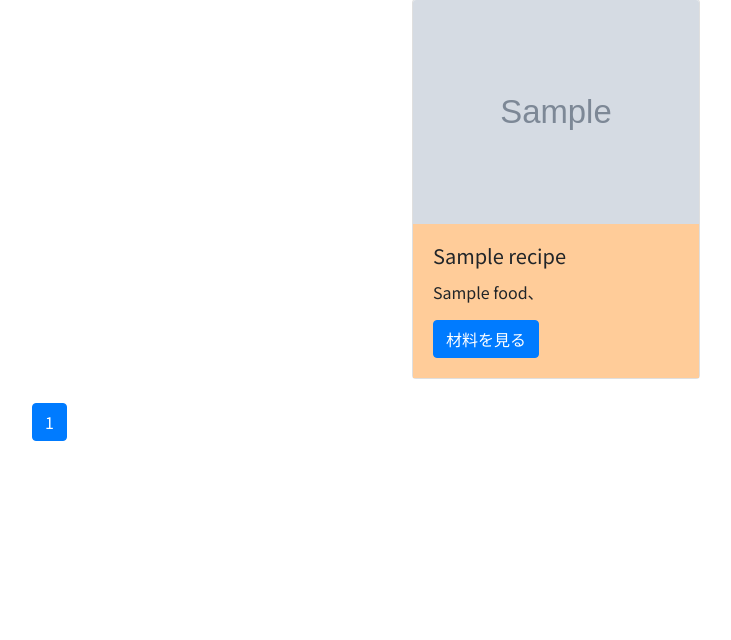
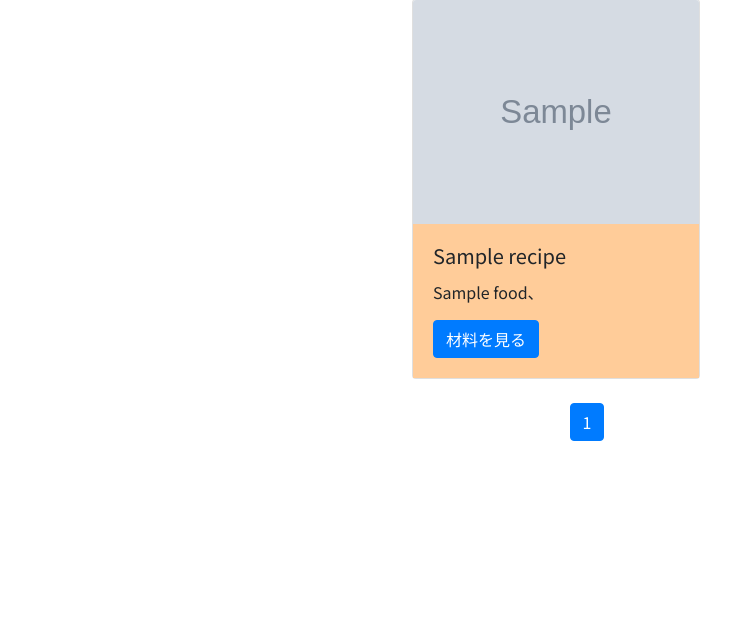
Before and after one commit to Raccoo/KIGA-NAKSO, a PHP site: page /menu/recipe_search.php in a window 1280 px wide. Shown: the part 143-783 px from the top of the page, without its empty margins (53-784 px from the left). Run offline with PHP 8.4, Linux system fonts and the light colour scheme; tables that the repository leaves empty or names only in its code hold one stand-in row (values such as "Sample post"); grey boxes marked "Sample" are stand-in pictures; data that the repository does not hold is empty; some libraries are stand-ins or nearby versions.

Commit message:
[Change] recipe_search.php center pager

```diff
--- a/KIGA-NAKSO/menu/recipe_search.php
+++ b/KIGA-NAKSO/menu/recipe_search.php
@@ -97,8 +97,8 @@
 				?>
 			</div>
 			<br>
-			<nav class="navbar-light">
-				<ul class="pagination">
+			<nav>
+				<ul class="pagination justify-content-center">
 				<?php
 					$prev = $now - 1;
 					$next = $now + 1;
```
